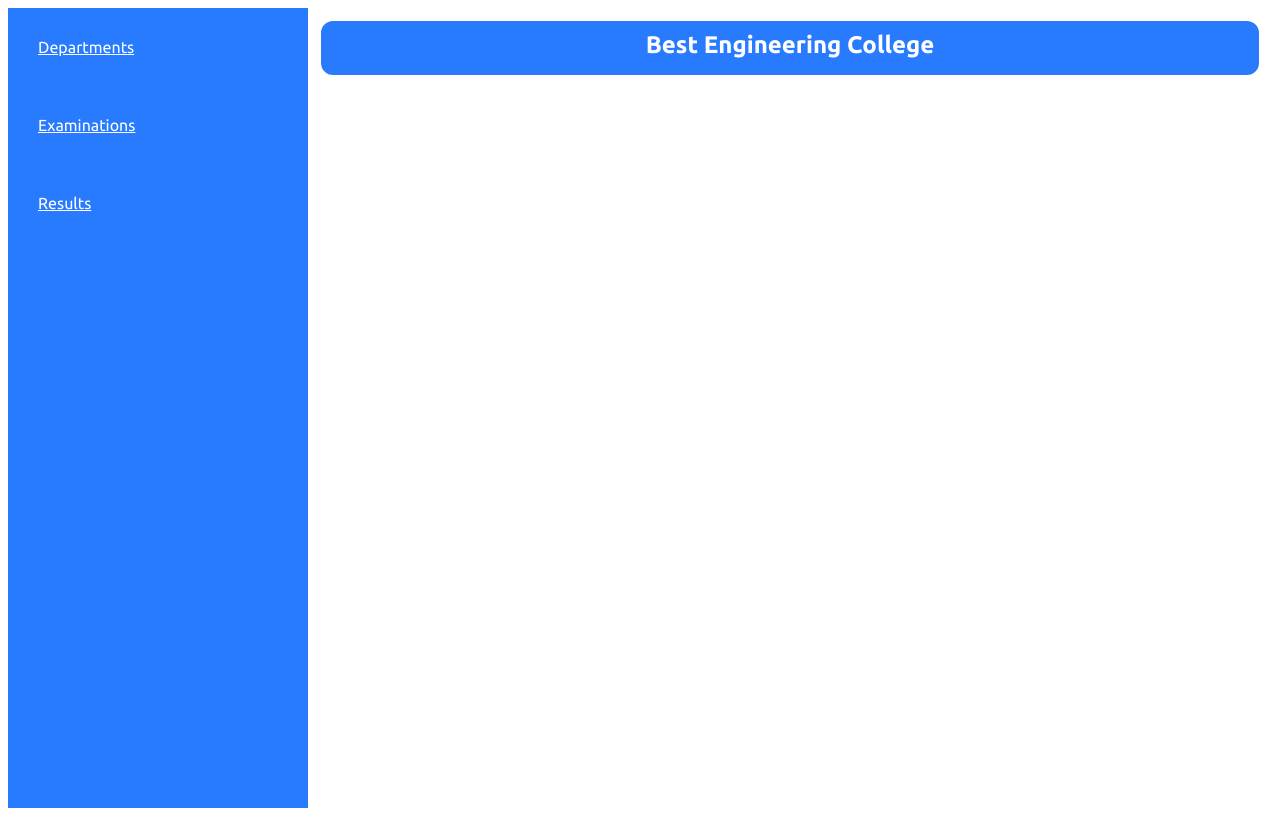
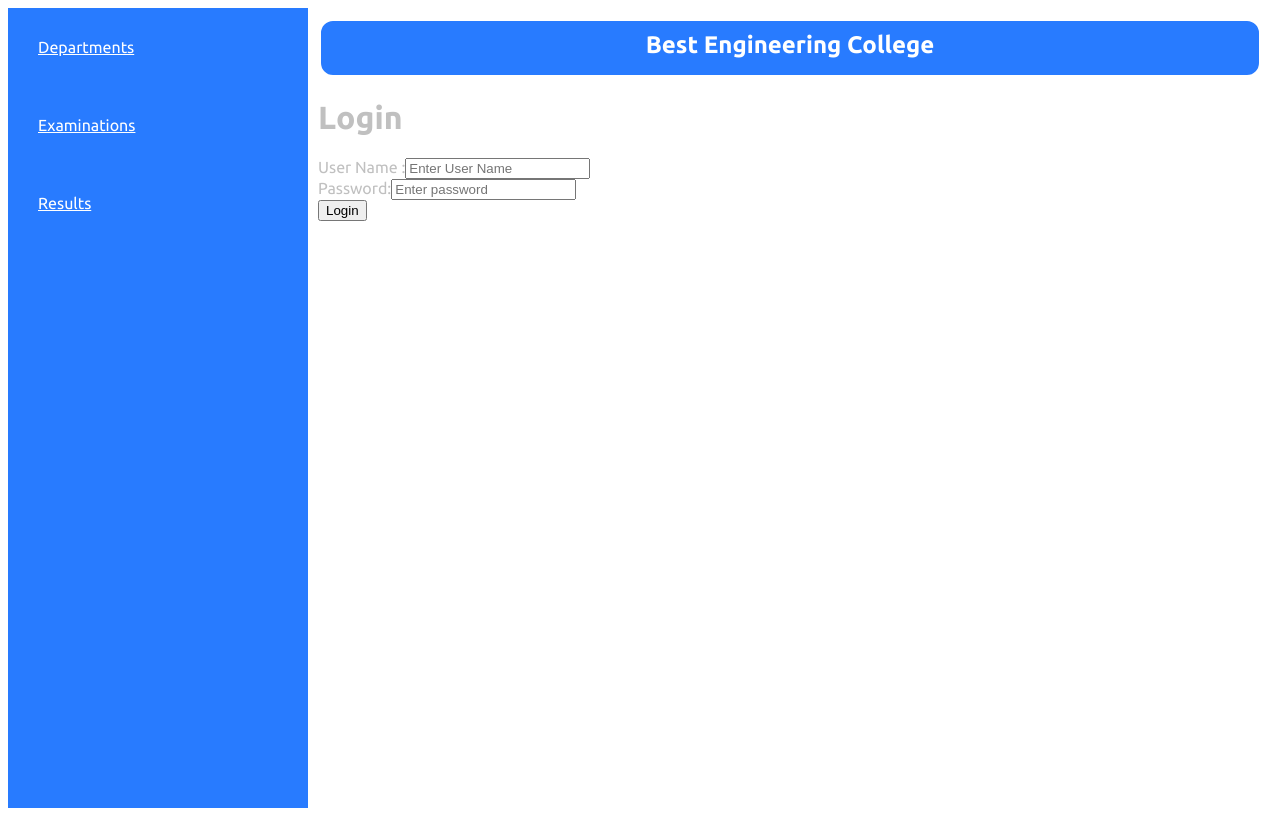
Before and after one commit to tamilselvan-code/portal-app-angular-basic-authentication, an Angular app: page /login in a window 1280 px wide. Before the commit this address led to /. Built offline with nearby package versions, Linux system fonts and the light colour scheme.

Commit message:
added Authentication Service

```diff
--- a/src/app/app.module.ts
+++ b/src/app/app.module.ts
@@ -1,26 +1,36 @@
 import { NgModule } from '@angular/core';
 import { BrowserModule } from '@angular/platform-browser';
-import { HttpClientModule } from '@angular/common/http';
-
 import { AppRoutingModule } from './app-routing.module';
 import { AppComponent } from './app.component';
 import { DepartmentsComponent } from './departments/departments.component';
 import { ExaminationsComponent } from './examinations/examinations.component';
 import { ResultsComponent } from './results/results.component';
+import { LoginComponent } from './login/login.component';
+import { HttpInterceptorService } from './httpInterceptor.service';
+import { HttpClientModule, HTTP_INTERCEPTORS } from '@angular/common/http';
+import { FormsModule } from '@angular/forms';
 
 @NgModule({
   declarations: [
     AppComponent,
     DepartmentsComponent,
     ExaminationsComponent,
-    ResultsComponent
+    ResultsComponent,
+    LoginComponent
   ],
   imports: [
     BrowserModule,
     HttpClientModule,
-    AppRoutingModule
+    AppRoutingModule,
+    FormsModule
   ],
-  providers: [],
+  providers: [
+    {
+      provide: HTTP_INTERCEPTORS,
+      useClass: HttpInterceptorService,
+      multi: true
+    }
+  ],
   bootstrap: [AppComponent]
 })
 export class AppModule { }
--- /dev/null
+++ b/src/app/httpInterceptor.service.ts
@@ -0,0 +1,24 @@
+import { HttpInterceptor, HttpRequest, HttpHandler, HttpEvent, HttpHeaders } from '@angular/common/http';
+import { Injectable } from '@angular/core';
+import { Observable } from 'rxjs';
+import { AuthenticationService } from './login/auth.service';
+
+@Injectable()
+export class HttpInterceptorService implements HttpInterceptor {
+
+    constructor(private authenticationService: AuthenticationService) { }
+
+    intercept(req: HttpRequest<any>, next: HttpHandler): Observable<HttpEvent<any>> {
+        if (this.authenticationService.isUserLoggedIn() && req.url.indexOf('basicauth') === -1) {
+            const authReq = req.clone({
+                headers: new HttpHeaders({
+                    'Content-Type': 'application/json',
+                    'Authorization': `Basic ${window.btoa(this.authenticationService.username + ":" + this.authenticationService.password)}`
+                })
+            });
+            return next.handle(authReq);
+        } else {
+            return next.handle(req);
+        }
+    }
+}
--- /dev/null
+++ b/src/app/login/auth.service.ts
@@ -0,0 +1,54 @@
+import { HttpClient } from '@angular/common/http';
+import { Injectable } from '@angular/core';
+import { map } from 'rxjs/operators';
+
+@Injectable({
+  providedIn: 'root'
+})
+export class AuthenticationService {
+
+  // BASE_PATH: 'http://localhost:8080'
+  USER_NAME_SESSION_ATTRIBUTE_NAME = 'authenticatedUser'
+
+  public username: String = '';
+  public password: String = '';
+
+  constructor(private http: HttpClient) {
+
+  }
+
+  authenticationService(username: String, password: String) {
+    return this.http.get(`http://localhost:8080/api/basicauth`,
+      { headers: { authorization: this.createBasicAuthToken(username, password) } }).pipe(map((res) => {
+        this.username = username;
+        this.password = password;
+        this.registerSuccessfulLogin(username);
+      }));
+  }
+
+  createBasicAuthToken(username: String, password: String) {
+    return 'Basic ' + window.btoa(username + ":" + password)
+  }
+
+  registerSuccessfulLogin(username: String) {
+    sessionStorage.setItem(this.USER_NAME_SESSION_ATTRIBUTE_NAME, username.valueOf());
+  }
+
+  logout() {
+    sessionStorage.removeItem(this.USER_NAME_SESSION_ATTRIBUTE_NAME);
+    this.username = '';
+    this.password = '';
+  }
+
+  isUserLoggedIn() {
+    let user = sessionStorage.getItem(this.USER_NAME_SESSION_ATTRIBUTE_NAME)
+    if (user === null) return false
+    return true
+  }
+
+  getLoggedInUserName() {
+    let user = sessionStorage.getItem(this.USER_NAME_SESSION_ATTRIBUTE_NAME)
+    if (user === null) return ''
+    return user
+  }
+}
--- /dev/null
+++ b/src/app/login/login.component.html
@@ -0,0 +1,23 @@
+
+<div class="container col-lg-6">
+    <h1 class="text-center">Login</h1>
+    <div class="card">
+      <div class="card-body">
+        <form class="form-group">
+          <div class="alert alert-warning" *ngIf='invalidLogin'>{{errorMessage}}</div>
+          <div class="alert alert-success" *ngIf='loginSuccess'>{{successMessage}}</div>
+          <div class="form-group">
+            <label for="email">User Name :</label>
+            <input type="text" class="form-control" id="username" [(ngModel)]="username" placeholder="Enter User Name"
+              name="username">
+          </div>
+          <div class="form-group">
+            <label for="pwd">Password:</label>
+            <input type="password" class="form-control" [(ngModel)]="password" id="password" placeholder="Enter password"
+              name="password">
+          </div>
+          <button (click)=handleLogin() class="btn btn-success">Login</button>
+        </form>
+      </div>
+    </div>
+  </div>
--- /dev/null
+++ b/src/app/login/login.component.ts
@@ -0,0 +1,38 @@
+import { Component, OnInit } from '@angular/core';
+import { Router, ActivatedRoute } from '@angular/router';
+import { AuthenticationService } from './auth.service';
+
+@Component({
+  selector: 'app-login',
+  templateUrl: './login.component.html',
+  styleUrls: ['./login.component.css']
+})
+export class LoginComponent implements OnInit {
+
+  username: String = '';
+  password : String = '';
+  errorMessage = 'Invalid Credentials';
+  successMessage: String = '';
+  invalidLogin = false;
+  loginSuccess = false;
+
+  constructor(
+    private route: ActivatedRoute,
+    private router: Router,
+    private authenticationService: AuthenticationService) {   }
+
+  ngOnInit() {
+  }
+
+  handleLogin() {
+    this.authenticationService.authenticationService(this.username, this.password).subscribe((result)=> {
+      this.invalidLogin = false;
+      this.loginSuccess = true;
+      this.successMessage = 'Login Successful.';
+      this.router.navigate(['/departments']);
+    }, () => {
+      this.invalidLogin = true;
+      this.loginSuccess = false;
+    });
+  }
+}
```
Also changed, not shown: src/app/app-routing.module.ts (+5 -2 lines), src/app/login/login.component.css (added), 2 other files (tests, documents, lock files or other folders).
